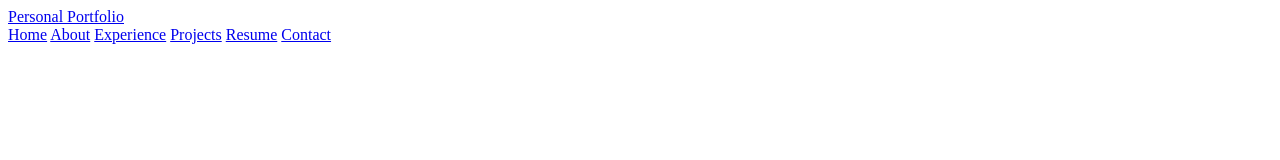
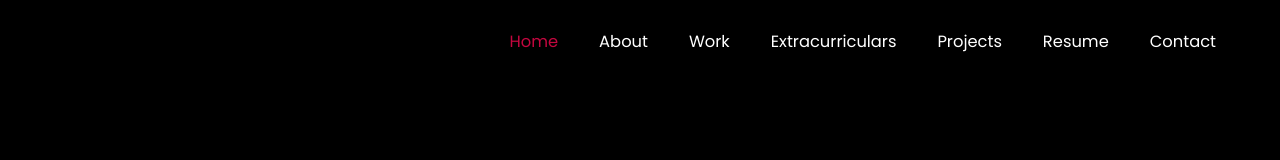
Before and after one commit to pdhruvii/PersonalPortfolio, a plain HTML site: page index.html in a window 1280 px wide. Drawn offline with nearby package versions, Linux system fonts and the light colour scheme.

Commit message:
Created basic navigation bar

```diff
--- a/css/styles.css
+++ b/css/styles.css
@@ -0,0 +1,104 @@
+@import url('https://fonts.googleapis.com/css?family=Poppins:300,400,500,600,700,800,900&display=swap');
+* {
+    margin: 0;
+    padding: 0;
+    box-sizing: border-box;
+    text-decoration: none;
+    border: none;
+    outline: none;
+    scroll-behavior: smooth;
+    font-family: 'Poppins', sans-serif;
+}
+
+:root {
+    --background-colour1: black;
+    --background-colour2: #282828;
+    --background-colour3: #4e4e50;
+    --background-colour4: #1f242d;
+    --text-colour1: white;
+    --text-colour2: #6f2232;
+    --text-colour2: #950740;
+    --accent-colour: #c3073f;
+}
+
+html {
+    font-size: 60%;
+    /*may remove*/
+    overflow-x: hidden;
+}
+
+body {
+    background: var(--background-colour1);
+    color: var(--text-colour1);
+}
+
+.header {
+    position: fixed;
+    top: 0;
+    left: 0;
+    width: 100%;
+    /*padding-top: 2rem;
+    padding-left: 3rem;
+    padding-right: 3rem;*/
+    /*padding: 2rem 9%;*/
+    padding: 3rem 5%;
+    background: var(--background-colour1);
+    display: flex;
+    justify-content: space-between;
+    align-items: center;
+    z-index: 100;
+}
+
+
+/*
+.logo {
+    font-size: 2.5rem;
+    color: var(--text-colour1);
+    font-weight: 600;
+    cursor: default;
+}*/
+
+
+/*
+a {
+    display: inline-block;
+    padding: 0px 12px;
+}
+*/
+
+.navbar a {
+    font-size: 1.7rem;
+    color: var(--text-colour1);
+    margin-left: 4rem;
+    /*transition: 0.3s;*/
+}
+
+.navbar a:hover,
+.navbar a.active {
+    color: var(--accent-colour);
+}
+
+.navbar a:hover {
+    transition: 0.45s;
+}
+
+
+/*
+.navbar a.active {
+    color: var(--accent-colour);
+    font-size: 1.7rem;
+    margin-left: 4rem;
+}
+*/
+
+
+/*
+.active {
+    color: red;
+}*/
+
+#menu-icon {
+    font-size: 3.5rem;
+    color: var(--accent-colour);
+    display: none;
+}
--- a/index.html
+++ b/index.html
@@ -7,18 +7,22 @@
     <meta name="viewport" content="width=device-width, initial-scale=1.0">
     <title>Dhruvi Patel</title>
     <!-- Boxicon icons online, imported css -->
-    <link href="https://unpkg.com/boxicons@2.1.1/css/boxicons.min.css" rel="stylesheet">
-    <link rel="stylesheet" href="css/styles.css">
+    <link href='https://unpkg.com/boxicons@2.1.4/css/boxicons.min.css' rel='stylesheet'>
+    <!-- Custom CSS Reference -->
+    <link rel="stylesheet" href="css/styles.css" />
 </head>
 
 <body>
     <header class="header">
-        <a href="#" class="logo">Personal Portfolio</a>
+        <a href="#" class="logo"></a>
+        <!-- <a href="#" class="logo">Personal Portfolio/Dhruvi Patel</a> -->
         <!-- Might remove this later -->
+        <i class='bx bx-menu' id="menu-icon"></i>
         <nav class="navbar">
             <a href="#home" class="active">Home</a>
             <a href="#about">About</a>
-            <a href="#experience">Experience</a>
+            <a href="#work">Work</a>
+            <a href="#extracurriculars">Extracurriculars</a>
             <a href="#projects">Projects</a>
             <a href="#resume">Resume</a>
             <a href="#contact">Contact</a>
```
